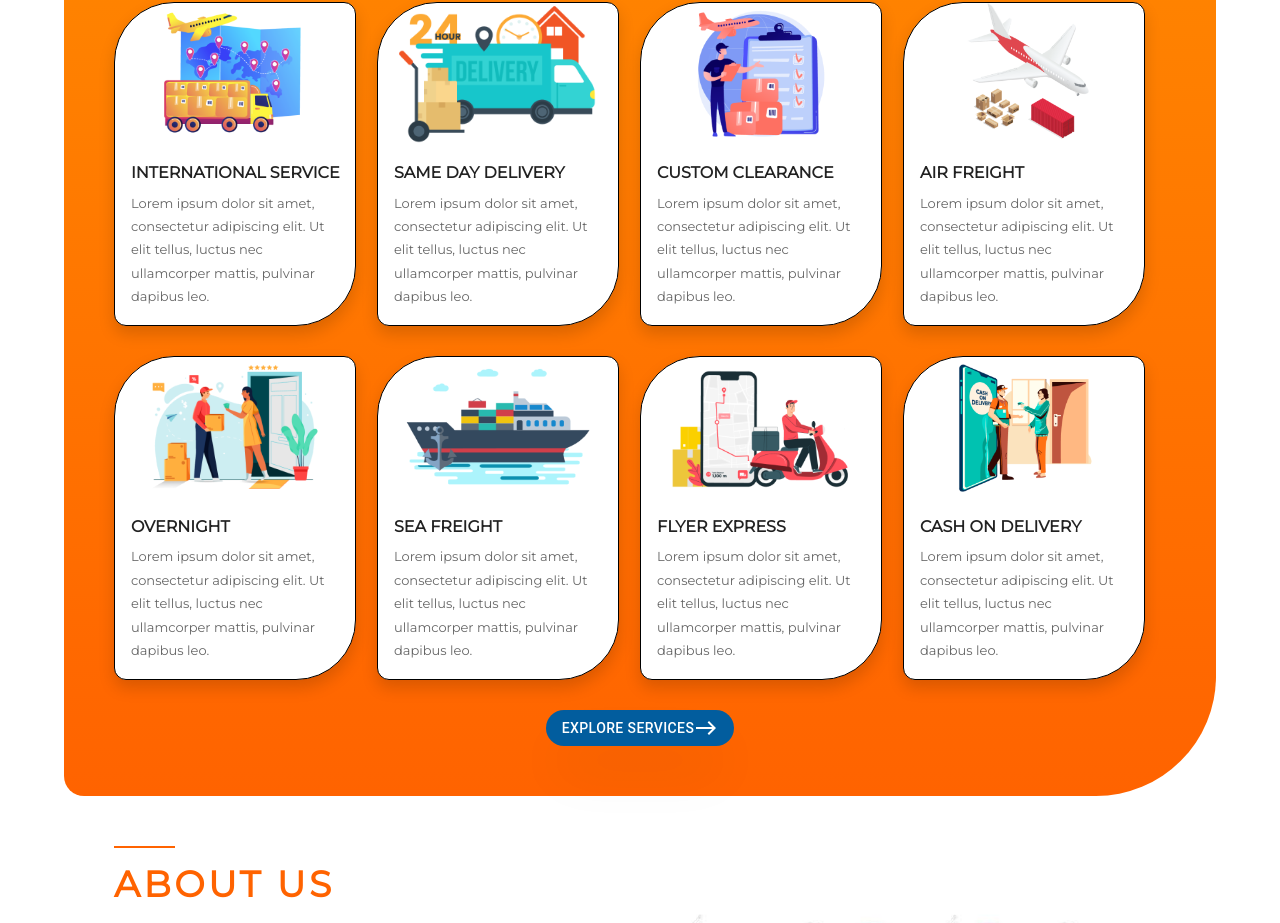
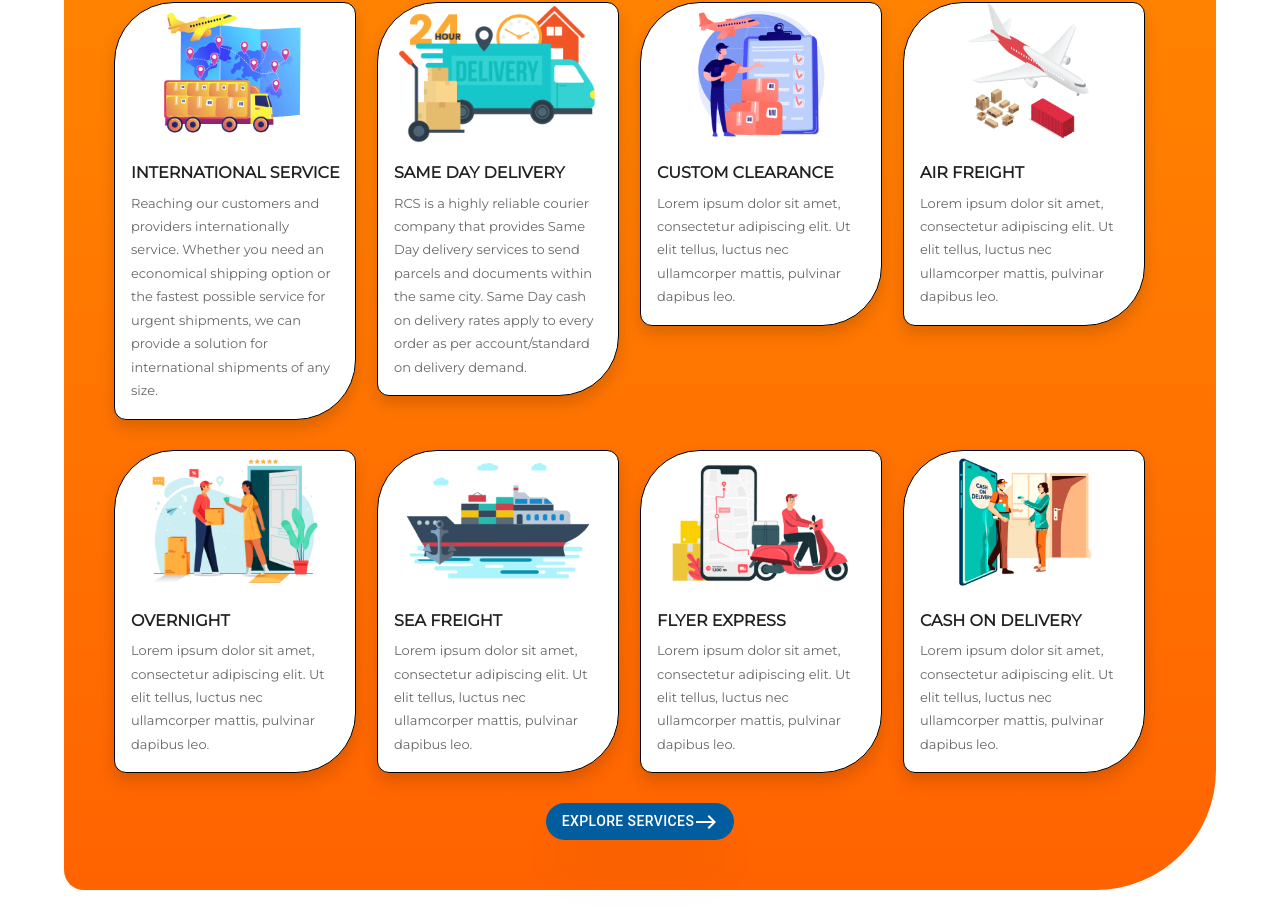
Before and after one commit to INSRAM/RCS-XPRESS, a React (Create React App) app: page / in a window 1280 px wide. Shown: the part 844-1767 px from the top of the page. Built offline with nearby package versions, Linux system fonts and the light colour scheme.

Commit message:
frontend design completed

```diff
--- a/src/data/ServiceData.js
+++ b/src/data/ServiceData.js
@@ -2,14 +2,14 @@ const ServiceData = [
   {
     title: "INTERNATIONAL SERVICE",
     description:
-      "Lorem ipsum dolor sit amet, consectetur adipiscing elit. Ut elit tellus, luctus nec ullamcorper mattis, pulvinar dapibus leo.",
+      "Reaching our customers and providers internationally service. Whether you need an economical shipping option or the fastest possible service for urgent shipments, we can provide a solution for international shipments of any size.",
     img: "/service/internation service.png",
   },
 
   {
     title: "Same Day Delivery",
     description:
-      "Lorem ipsum dolor sit amet, consectetur adipiscing elit. Ut elit tellus, luctus nec ullamcorper mattis, pulvinar dapibus leo.",
+      "RCS is a highly reliable courier company that provides Same Day delivery services to send parcels and documents within the same city. Same Day cash on delivery rates apply to every order as per account/standard on delivery demand.",
     img: "/service/SAME DAY DELIVERY.png",
   },
   {
```
